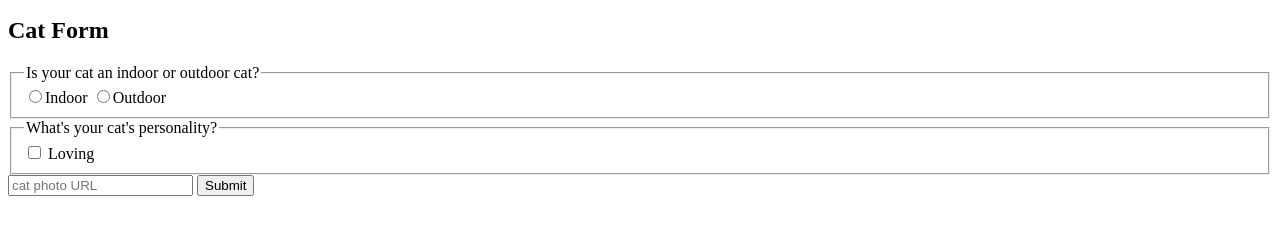
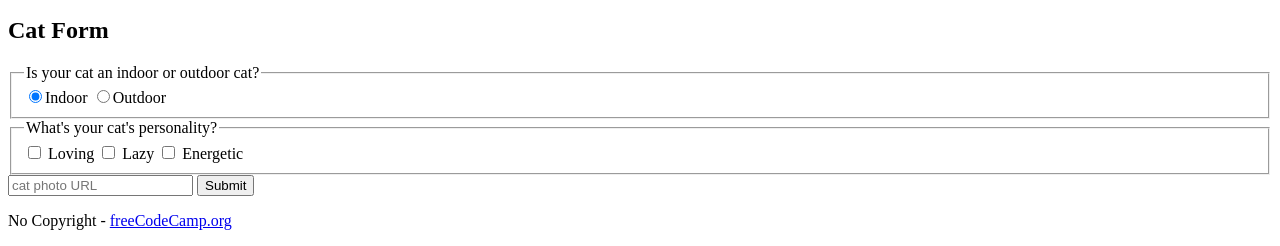
Before and after one commit to pedrolopes96/building-cat-photo-app, a plain HTML site: page index.html in a window 1280 px wide. Shown: the part 1378-1624 px from the top of the page. Before the commit the page ends 1582 px from the top, so only its background shows below. Drawn offline with Linux system fonts and the light colour scheme.

Commit message:
a cat photo app 68 steps

```diff
--- a/index.html
+++ b/index.html
@@ -2,6 +2,7 @@
 <html lang="en">
     <head>
         <meta charset="utf-8">
+        <title>CatPhotoApp</title>
     </head>
     <body>
         <h1>CatPhotoApp</h1>
@@ -39,12 +40,17 @@
                 <form action="https://freecatphotoapp.com/submit-cat-photo">
                     <fieldset>
                         <legend>Is your cat an indoor or outdoor cat?</legend>
-                        <label><input value="indoor" name="indoor-outdoor" id="indoor" type= "radio">Indoor</label>
+                        <label><input value="indoor" name="indoor-outdoor" id="indoor" type= "radio" checked>Indoor</label>
                         <label><input value="outdoor" name="indoor-outdoor" id="outdoor" type="radio">Outdoor</label>
                     </fieldset>
                     <fieldset>
                         <legend>What's your cat's personality?</legend>
-                        <input type="checkbox" id="loving"> Loving
+                        <input value="loving" name="personality"type="checkbox" id="loving">
+                        <label for="loving" checked>Loving</label>
+                        <input value="lazy" name="personality" type="checkbox" id="lazy">
+                        <label for="lazy">Lazy</label>
+                        <input value="energetic" name="perosonality" type="checkbox" id="energetic" >
+                        <label for="energetic">Energetic</label>
                     </fieldset>
                     <input type="text" name="catphotourl" placeholder="cat photo URL" required="">
                     <button type="submit">Submit</button>
@@ -52,5 +58,8 @@
             </section>
 
         </main>
+        <footer>
+            <p>No Copyright - <a href="https://www.freecodecamp.org">freeCodeCamp.org</a></p>
+        </footer>
     </body>
 </html>
```
